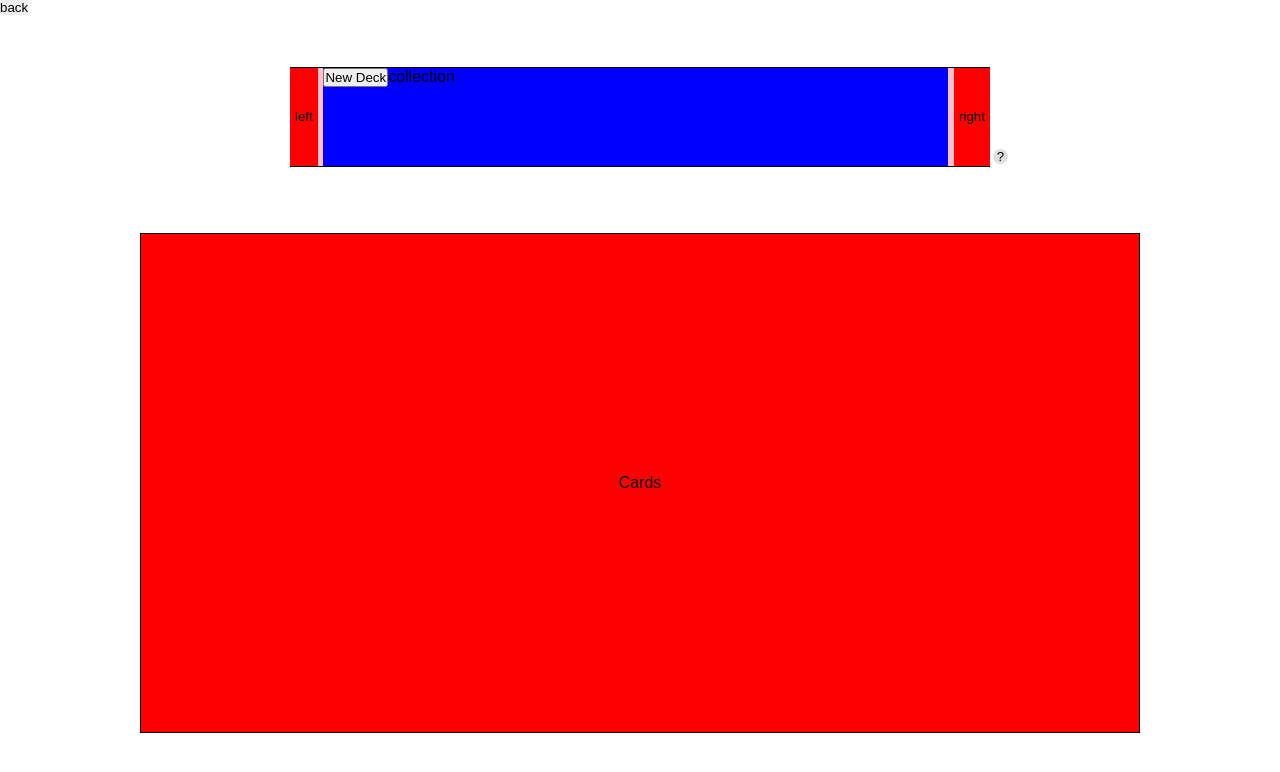
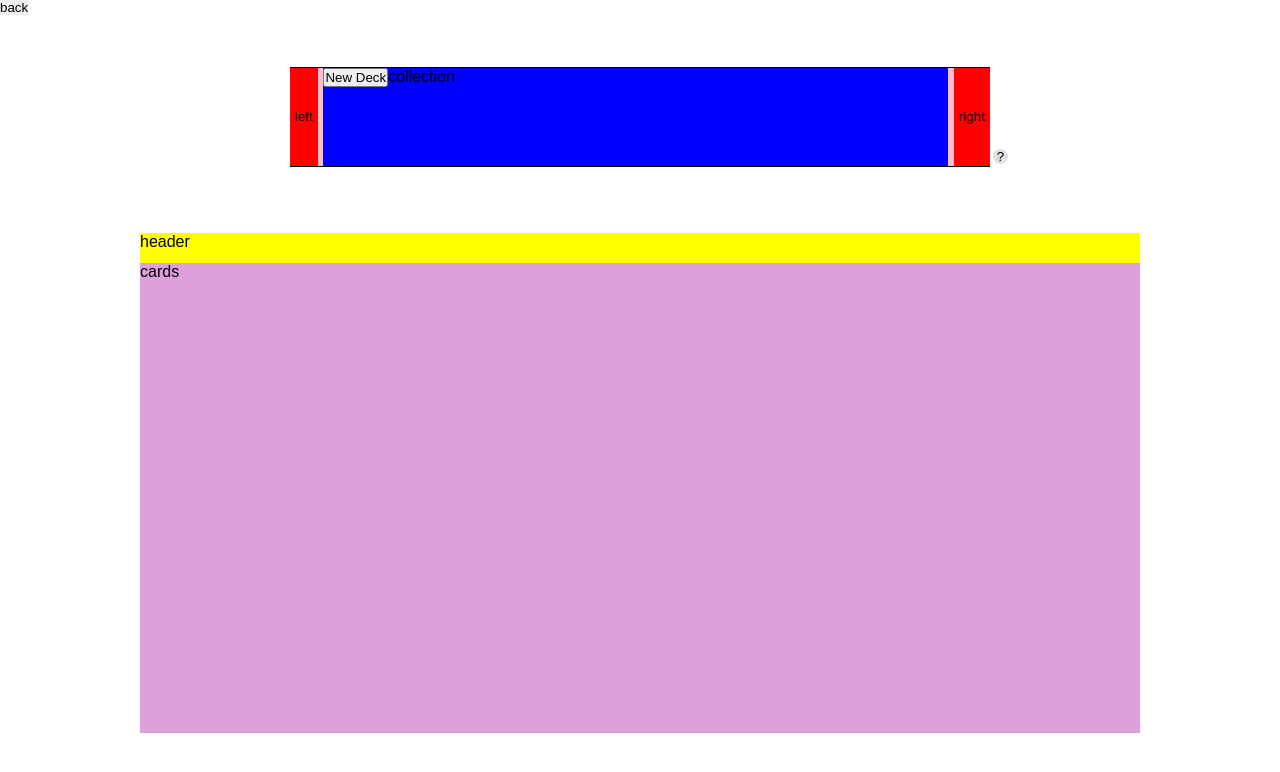
Before and after one commit to lam-garr/CCG-Sample, a React (Create React App) app in the folder client/: page /collection in a window 1280 px wide. Shown: the top 772 px of the page. Built offline with nearby package versions, Linux system fonts and the light colour scheme.

Commit message:
Add card collection component

```diff
--- /dev/null
+++ b/client/src/components/CardsCollection.tsx
@@ -0,0 +1,17 @@
+import React from "react";
+import "../styles/CardsCollection.css";
+
+function CardsCollections(){
+    return(
+        <section className="cards-collection-content">
+            <div className="cards-collection-header">
+                header
+            </div>
+            <div className="cards-collection-cards">
+                cards
+            </div>
+        </section>
+    )
+}
+
+export default CardsCollections;
--- a/client/src/pages/Collection.tsx
+++ b/client/src/pages/Collection.tsx
@@ -3,6 +3,7 @@ import { useNavigate } from "react-router-dom";
 import CollectionHelpModal from "../components/CollectionHelpModal";
 import Overlay from "../components/Overlay";
 import Decks from "../components/Decks";
+import CardsCollections from "../components/CardsCollection";
 import { FontAwesomeIcon } from "@fortawesome/react-fontawesome";
 import { faReply } from "@fortawesome/free-solid-svg-icons";
 import collectionPropInterface from "../utils/interfaces/collectionPropInterface";
@@ -48,7 +49,7 @@ function Collection(prop: collectionPropInterface){
                 <button className="collection-help-btn" onClick={openHelpModal}>?</button>
             </section>
             <section className="collection-section-two">
-                <div>Cards</div>
+                <CardsCollections/>
             </section>
         </main>
     )
--- /dev/null
+++ b/client/src/styles/CardsCollection.css
@@ -0,0 +1,26 @@
+.cards-collection-content{
+    display: flex;
+    flex-direction: column;
+    justify-content: center;
+    align-items: center;
+    height: 500px;
+    width: 1000px;
+}
+
+.cards-collection-header{
+    display: flex;
+    flex-direction: row;
+    height: 30px;
+    width: 1000px;
+    min-width: 1000px;
+    background-color: yellow;
+}
+
+.cards-collection-cards{
+    display: flex;
+    flex-direction: column;
+    height: 470px;
+    width: 1000px;
+    min-width: 1000px;
+    background-color: plum;
+}
```
